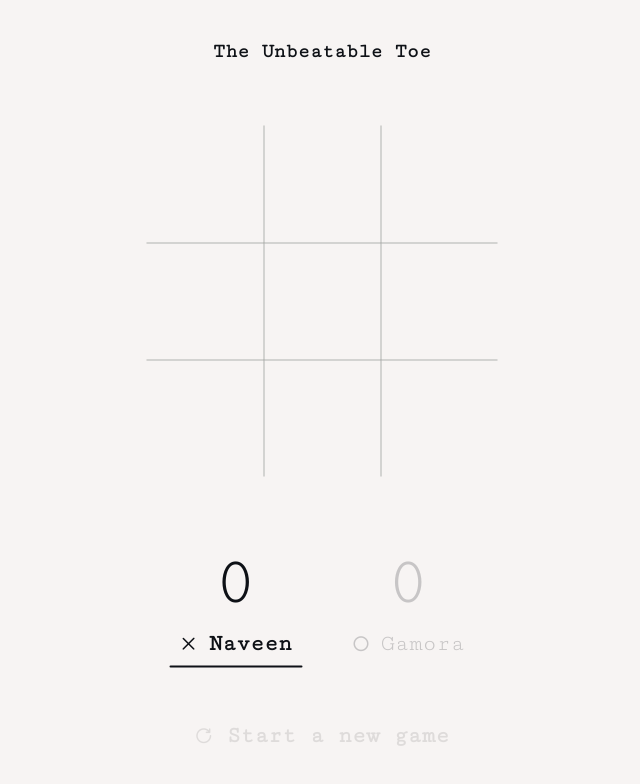
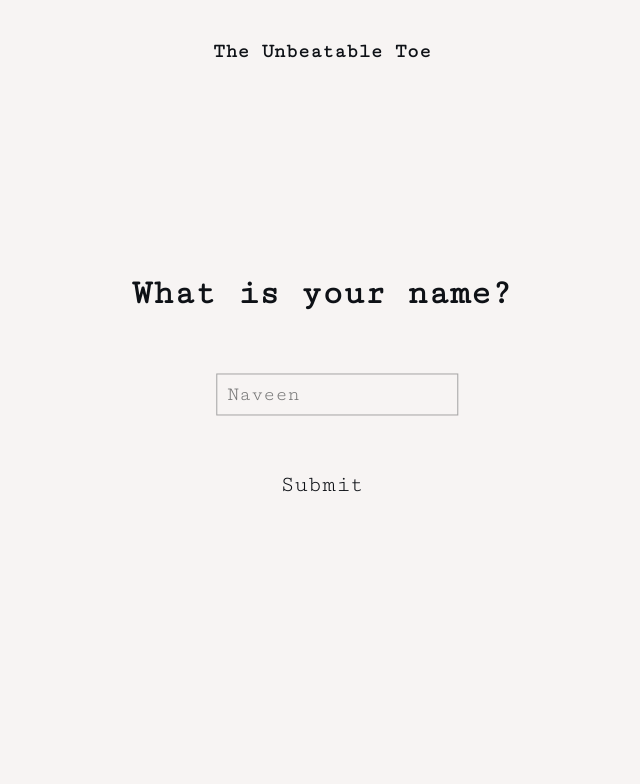
Before and after one commit to claymeers/Tricky-toe, a plain HTML site: page Unbeatable/index.html in a window 1280 px wide. Shown: the whole page, without its empty margins (318-958 px from the left). Drawn offline with nearby package versions, Linux system fonts and the light colour scheme.

Commit message:
player name by invincible

```diff
--- a/Unbeatable/index.html
+++ b/Unbeatable/index.html
@@ -11,7 +11,7 @@
 </head>
 <body>
     <h1 class="title">The Unbeatable Toe</h1>
-    <section class="page game">
+    <section class="page game off">
         <div class="gameboard">
             <div data-index="0" class="square"></div>
             <div data-index="1" class="square"></div>
@@ -64,6 +64,17 @@
             </div>
         </a>
     </div>
+    <section class="page names">
+        <h2>What is your name?</h2>
+        <div class="fill">
+            <div class="strange">
+                <input type="text" placeholder="Naveen">
+            </div>
+        </div>
+        <div class="submit">
+            <p>Submit</p>
+        </div>
+    </section>
     <script src="script.js"></script>
 </body>
 </html>
--- a/Unbeatable/script.js
+++ b/Unbeatable/script.js
@@ -18,18 +18,30 @@ let aiPlayer = 'o', huPlayer = 'x'
 window.onload = start()
 
 function start() {
+    const namePage = document.querySelector('.names')
+    const namePageInput = document.querySelector('.names input')
+    const namePageSubmit = document.querySelector('.names .submit')
+
     const playerName = document.querySelectorAll('.game .name')
     const playerScore = document.querySelectorAll('.game .score')
 
-    you = Player('Naveen', 'x', 0)
     foe = Player('Gamora', 'o', 0)
-    whoIsNext = you
+
+    namePageSubmit.addEventListener('click', () => {
+        you = Player(namePageInput.value, 'x', 0)
+        playerName[0].textContent = you.name ? you.name : 'You'
+        playerScore[0].textContent = you.score
+
+        playerName[1].textContent = foe.name ? foe.name : 'Bot'
+        playerScore[1].textContent = foe.score
+
+        helpers.hide(namePage)
+        helpers.show(gamePage)
+
+        whoIsNext = you
+    })
+
     isGameOver = false
-
-    playerName[0].textContent = you.name ? you.name : 'Player 1'
-    playerScore[0].textContent = you.score
-    playerName[1].textContent = foe.name ? foe.name : 'Player 1'
-    playerScore[1].textContent = foe.score
 }
 
 const gamePage = document.querySelector('.game')
--- a/Unbeatable/style.css
+++ b/Unbeatable/style.css
@@ -218,3 +218,40 @@ img {
     color: #000000d0;
     opacity: 1;
 }
+
+.names h2 {
+    font-size: 3.5rem;
+    margin-bottom: 6rem;
+}
+
+.submit p {
+    font-size: 2rem;
+    padding: .7rem 1rem;
+    margin: 5rem 0;
+    font-size: 2.3rem;
+    cursor: pointer;
+    transition: all 0.3s ease-in-out;
+}
+
+.submit p:hover {
+    transform: scale(1.05);
+}
+
+.fill {
+    display: flex;
+    justify-content: space-between;
+    align-items: center;
+}
+
+input[type="text"] {
+    margin-left: 3rem;
+    background-color: var(--bg);
+    border: 1px solid #0e11165b;
+    padding: 0.5em;
+    outline: none;
+    height: 20px;
+    width: 220px;
+    font-weight: 100;
+    /* color: #6a706e; */
+    font-size: 2rem;
+}
--- a/script.js
+++ b/script.js
@@ -100,6 +100,7 @@ tiles.forEach((tile, id) => {
             handleTurns()
 
             if (opponent == 'ai') {
+                // Doit changer de position pour aller en haut, when online
                 for (let i = 0; i < tiles.length; i++) {
                     tiles[i].style.pointerEvents = 'none';
                 }
```
